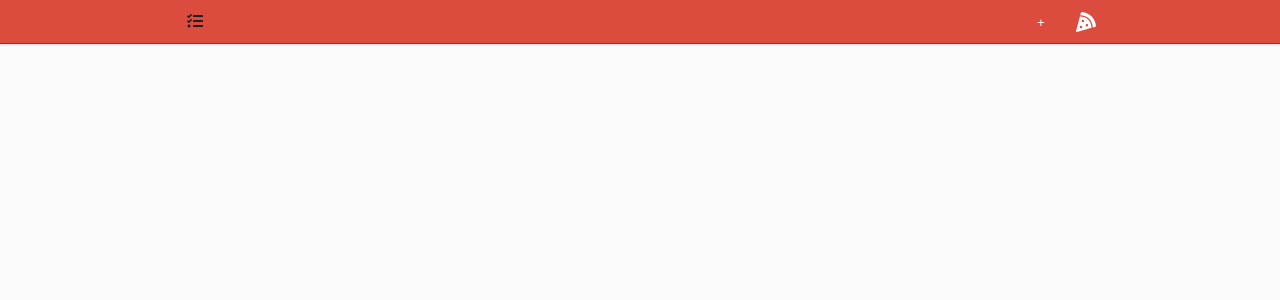
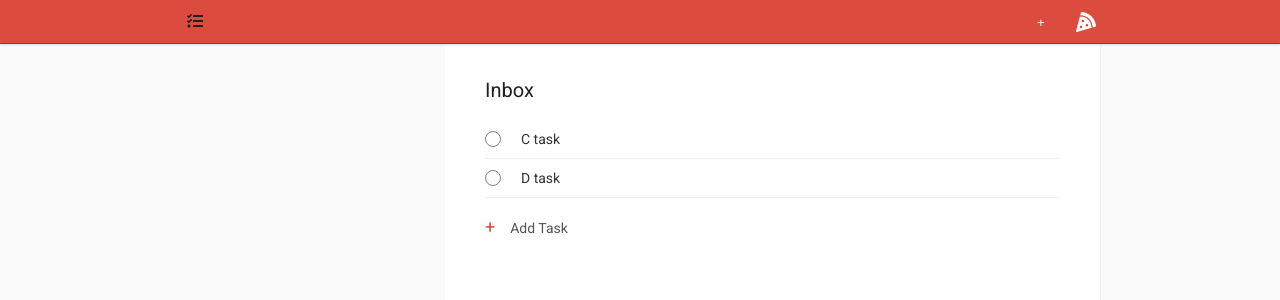
Before and after one commit to alateer/todoist-clone, a React (Vite) app: page / in a window 1280 px wide. Shown: the top 300 px of the page. Built offline with nearby package versions, Linux system fonts and the light colour scheme.

Commit message:
update task and content

```diff
--- a/src/App.jsx
+++ b/src/App.jsx
@@ -2,7 +2,7 @@
 import './App.scss'
 import PropTypes from 'prop-types'
 import Header from './components/layout/Header'
-//import Content from './components/layout/Content'
+import Content from './components/layout/Content'
 import { useState } from 'react'
 import { ProjectsProvider, SelectedProjectProvider } from './context'
 
@@ -14,6 +14,7 @@ function App({ darkModeDefault = false }) {
     <SelectedProjectProvider>
       <ProjectsProvider>
         <Header darkMode={darkMode} setDarkMode={setDarkMode} />
+        <Content />
       </ProjectsProvider>
     </SelectedProjectProvider>
   )
--- a/src/App.scss
+++ b/src/App.scss
@@ -393,3 +393,85 @@ header {
         }
     }
 }
+
+/* Content
+    =========================================== */
+
+.content {
+    display: grid;
+    -webkit-box-align: center;
+    -ms-flex-align: center;
+    align-items: center;
+    grid-template-columns: 1fr auto;
+    max-width: 922px;
+    margin: auto;
+}
+
+/* Tasks
+    =========================================== */
+
+.tasks {
+    width: 656px;
+    background-color: white;
+    margin-left: 266px;
+    border-right: $generic-border;
+    min-height: calc(100vh);
+    vertical-align: top;
+    padding-left: 40px;
+    padding-right: 40px;
+    padding-top: 80px;
+    padding-bottom: 84px;
+
+    @include mq('900px') {
+        margin-left: 0;
+        width: auto;
+    }
+
+    h2 {
+        font-size: 20px;
+        font-weight: normal;
+        margin: 0 30px 20px 0;
+    }
+
+    .add-task {
+        margin-top: 20px;
+    }
+
+    &__list li {
+        display: -webkit-box;
+        display: -ms-flexbox;
+        display: flex;
+        line-height: 18px;
+        color: #333;
+        padding-top: 10px;
+        padding-bottom: 10px;
+        font-size: 14px;
+        list-style-type: none;
+        border-bottom: 1px solid #f0f0f0;
+
+        .checkbox-holder {
+            margin-right: 20px;
+            display: -webkit-box;
+            display: -ms-flexbox;
+            display: flex;
+            -webkit-box-align: center;
+            -ms-flex-align: center;
+            align-items: center;
+            -webkit-box-pack: center;
+            -ms-flex-pack: center;
+            justify-content: center;
+            line-height: 16px;
+
+            .checkbox {
+                cursor: pointer;
+                border-color: gray;
+                color: #343434;
+                height: 16px;
+                width: 16px;
+                display: block;
+                border: 1px solid gray;
+                border-radius: 16px;
+            }
+        }
+    }
+}
--- a/src/api/index.js
+++ b/src/api/index.js
@@ -11,12 +11,58 @@ const projects = [
     }
 ]
 
+const tasks = [
+    {
+        "taskId": 1,
+        "projectId": "INBOX",
+        "task": "A task",
+        "date": "12/08/2022",
+        "archived": false,
+    },
+    {
+        "taskId": 1,
+        "projectId": "INBOX",
+        "task": "B task",
+        "date": "12/09/2022",
+        "archived": true,
+    },
+    {
+        "taskId": 3,
+        "projectId": "INBOX",
+        "task": "C task",
+        "date": "",
+        "archived": false,
+    },
+    {
+        "taskId": 4,
+        "projectId": "INBOX",
+        "task": "D task",
+        "date": "",
+        "archived": false,
+    },
+    {
+        "taskId": 5,
+        "projectId": "INBOX",
+        "task": "E task",
+        "date": "",
+        "archived": true,
+    }
+]
+
 export const getProjectList = () => {
     return projects
     //return http.get('/api/project/list')
+}
+
+export const getTaskList = () => {
+    return tasks
 }
 
 export const addTaskApi = () => {
     return {}
     //return http.post('/api/task/add')
 }
+
+export const archivedTask = () => {
+    return true
+}
--- /dev/null
+++ b/src/components/Checkbox.jsx
@@ -0,0 +1,32 @@
+/* eslint-disable react/prop-types */
+import PropTypes from 'prop-types'
+import { archivedTask } from '../api'
+
+function Checkbox({ id, taskDesc }) {
+
+    console.log('checkbox id: ', id, 'teskDesc: ', taskDesc)
+    const archiveTask = archivedTask()
+
+    return (
+        <div
+            className="checkbox-holder"
+            data-testid="checkbox-action"
+            onClick={() => archiveTask()}
+            onKeyDown={(e) => {
+                if (e.key === 'Enter') archiveTask()
+            }}
+            aria-label={`Mark ${taskDesc}`}
+            role="button"
+            tabIndex={0}
+        >
+            <span className="checkbox" />
+        </div>
+    )
+}
+
+Checkbox.PropTypes = {
+    id: PropTypes.string.isRequired,
+    taskDesc: PropTypes.string.isRequired,
+}
+
+export default Checkbox
--- /dev/null
+++ b/src/components/Tasks.jsx
@@ -0,0 +1,48 @@
+import { useProjectsValue, useSelectedProjectValue } from "../context"
+import { getTitle, getCollatedTitle, collatedTasksExist } from "../helpers"
+import collatedTasks from "../constants"
+import { useEffect } from "react"
+import AddTask from "./AddTask"
+import Checkbox from "./Checkbox"
+import { useTasks } from "../hooks"
+
+
+function Tasks() {
+
+    const { selectedProject } = useSelectedProjectValue()
+    const { projects } = useProjectsValue()
+    const { tasks } = useTasks(selectedProject)
+
+    let projectName = ''
+
+    if (collatedTasksExist(selectedProject) && selectedProject) {
+        projectName = getCollatedTitle(collatedTasks, selectedProject).name
+    }
+
+    if (projects && projects.length > 0 && selectedProject && !collatedTasksExist(selectedProject)) {
+        projectName = getTitle(projects, selectedProject).name
+    }
+
+    useEffect(() => {
+        document.title = `${projectName}: Todoist`
+    })
+
+    return (
+        <div className="tasks" data-testid="tasks">
+            <h2 data-testid="project-name">{projectName}</h2>
+
+            <ul className="tasks__list">
+                {tasks.map((task) => (
+                    <li key={`${task.taskId}`}>
+                        <Checkbox id={task.taskId} taskDesc={task.task}/>
+                        <span>{task.task}</span>
+                    </li>
+                ))}
+            </ul>
+
+            <AddTask />
+        </div>
+    )
+}
+
+export default Tasks
--- a/src/components/layout/Content.jsx
+++ b/src/components/layout/Content.jsx
@@ -1,8 +1,13 @@
+import Sidebar from './Sidebar'
+import Tasks from '../Tasks'
+
 function Content() {
-      return (
-            <>
-            </>
-      )
+    return (
+        <section className="content">
+            <Sidebar />
+            <Tasks />
+        </section>
+    )
 }
 
 export default Content
--- /dev/null
+++ b/src/components/layout/Sidebar.jsx
@@ -0,0 +1,9 @@
+function Sidebar() {
+    return (
+          <section className="content">
+
+          </section>
+    )
+}
+
+export default Sidebar
--- /dev/null
+++ b/src/constants/index.js
@@ -0,0 +1,7 @@
+const collatedTasks = [
+    { key: 'INBOX', name: "Inbox" },
+    { key: 'TODAY', name: "Today" },
+    { key: 'NEXT_7', name: "Next 7 Days" },
+]
+
+export default collatedTasks
--- /dev/null
+++ b/src/helpers/index.js
@@ -0,0 +1,35 @@
+import collatedTasks from '../constants'
+
+export const getTitle = (projects, projectId) =>
+    projects.find(project => project.projectId === projectId)
+
+export const getCollatedTitle = (projects, key) =>
+    projects.find(project => project.key === key)
+
+export const collatedTasksExist = selectedProject =>
+    collatedTasks.find(task => task.key === selectedProject)
+
+export const generatePushId = (() => {
+    const PUSH_CHARS =
+        '-0123456789ABCDEFGHIJKLMNOPQRSTUVWXYZ_abcdefghijklmnopqrstuvwxyz'
+
+    const lastRandChars = []
+
+    return function() {
+        let now = new Date().getTime()
+
+        const timeStampChars = new Array(8)
+        for (let i = 7; i >=0; i--) {
+            timeStampChars[i] = PUSH_CHARS.charAt(now % 64)
+            now = Math.floor(now / 64)
+        }
+
+        let id = timeStampChars.join('')
+
+        for (let i = 0; i < 12; i++) {
+            id += PUSH_CHARS.charAt(lastRandChars[i])
+        }
+
+        return id
+    }
+})()
--- a/src/hooks/index.js
+++ b/src/hooks/index.js
@@ -1,6 +1,32 @@
 import { useState, useEffect } from "react"
-//import moment from "moment"
-import { getProjectList } from '../api'
+import moment from "moment"
+import { getProjectList, getTaskList } from '../api'
+import { collatedTasksExist } from '../helpers'
+
+export const useTasks = selectedProject => {
+    const [tasks, setTasks] = useState([])
+    const [archivedTasks, setArchivedTasks] = useState([])
+
+    useEffect(() => {
+        let tasks = getTaskList()
+
+        if (selectedProject && !collatedTasksExist(selectedProject)) {
+            tasks = tasks.filter(task => task.projectId === selectedProject )
+        } else if (selectedProject === 'TODAY') {
+            tasks = tasks.filter(task => task.date === moment().format('DD/MM/YYYY'))
+        } else if (selectedProject === 'INBOX' || selectedProject === 0) {
+            tasks = tasks.filter(task => task.date === '')
+        }
+
+        setTasks(tasks.filter(task => task.archived !== true))
+
+        setArchivedTasks(tasks.filter(task => task.archived !== false))
+
+        return () => { setTasks, setArchivedTasks }
+    }, [selectedProject])
+
+    return { tasks, archivedTasks }
+}
 
 function useProjects() {
     const [projects, setProjects] = useState([])
```
